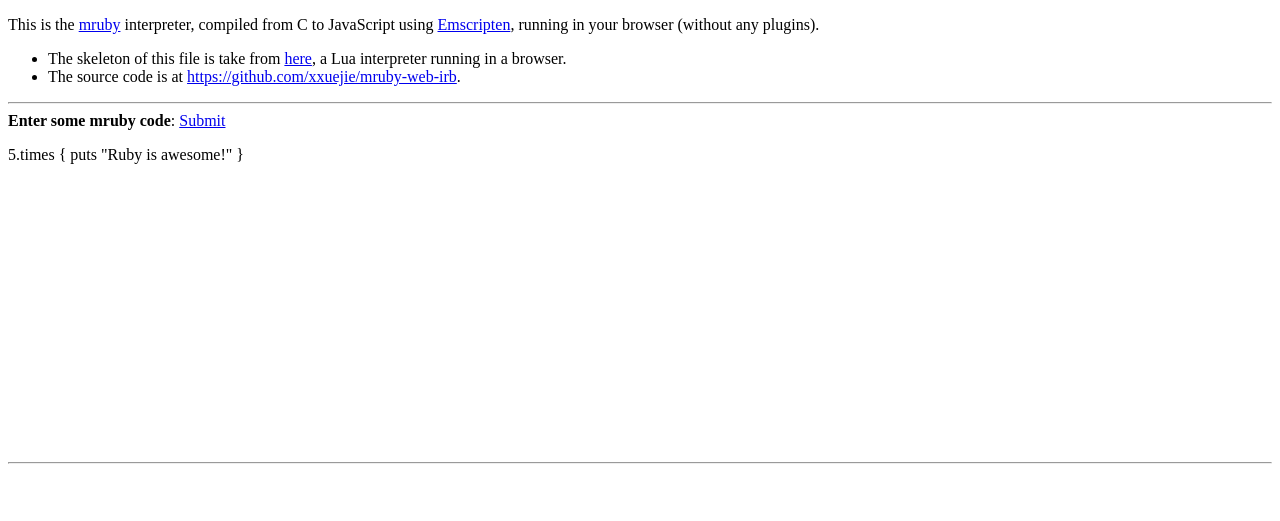
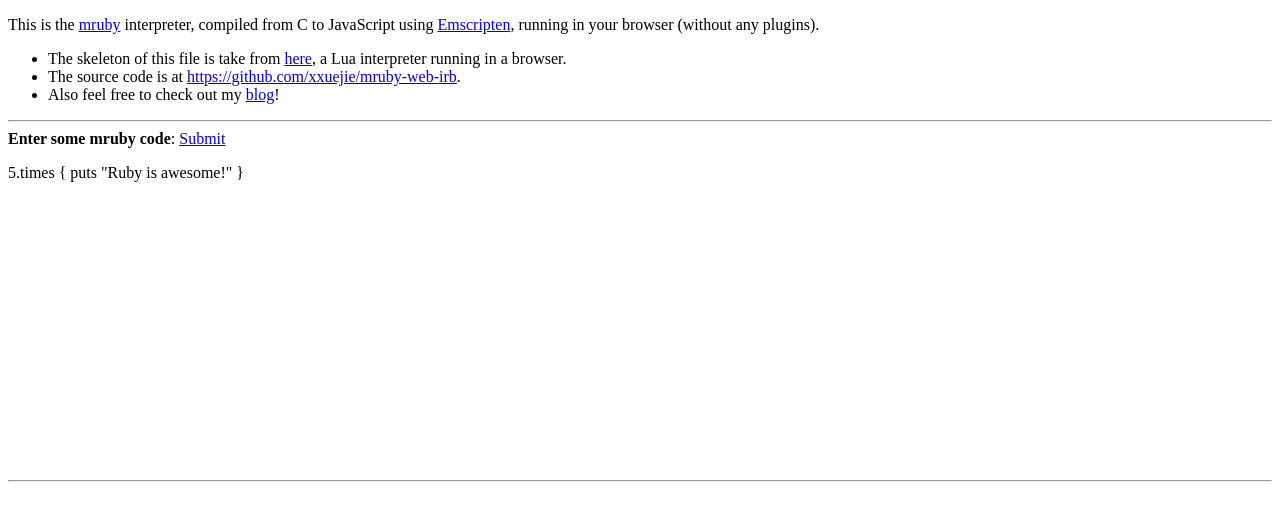
Before and after one commit to xxuejie/xxuejie.github.com, a Jekyll site: the page projects/mruby-web-irb/mruby.html, which Jekyll copies as it is, in a window 1280 px wide. Shown: the top 521 px of the page. Built offline with Jekyll 4.4.1, drawn with Linux system fonts in a browser that asks for light colours; nearby versions of some CDN libraries; Markdown is read by kramdown in place of the engine named in the settings; a script that is not in the unit is left out.

Commit message:
Add link back to my blog

```diff
--- a/projects/mruby-web-irb/mruby.html
+++ b/projects/mruby-web-irb/mruby.html
@@ -41,6 +41,7 @@
     <ul>
       <li>The skeleton of this file is take from <a href="https://github.com/kripken/emscripten/blob/master/demos/lua.html">here</a>, a Lua interpreter running in a browser.</li>
       <li>The source code is at <a href="https://github.com/xxuejie/mruby-web-irb">https://github.com/xxuejie/mruby-web-irb</a>.</li>
+      <li>Also feel free to check out my <a href="/">blog</a>!</li>
     </ul>
   </p>
   <hr>
```
